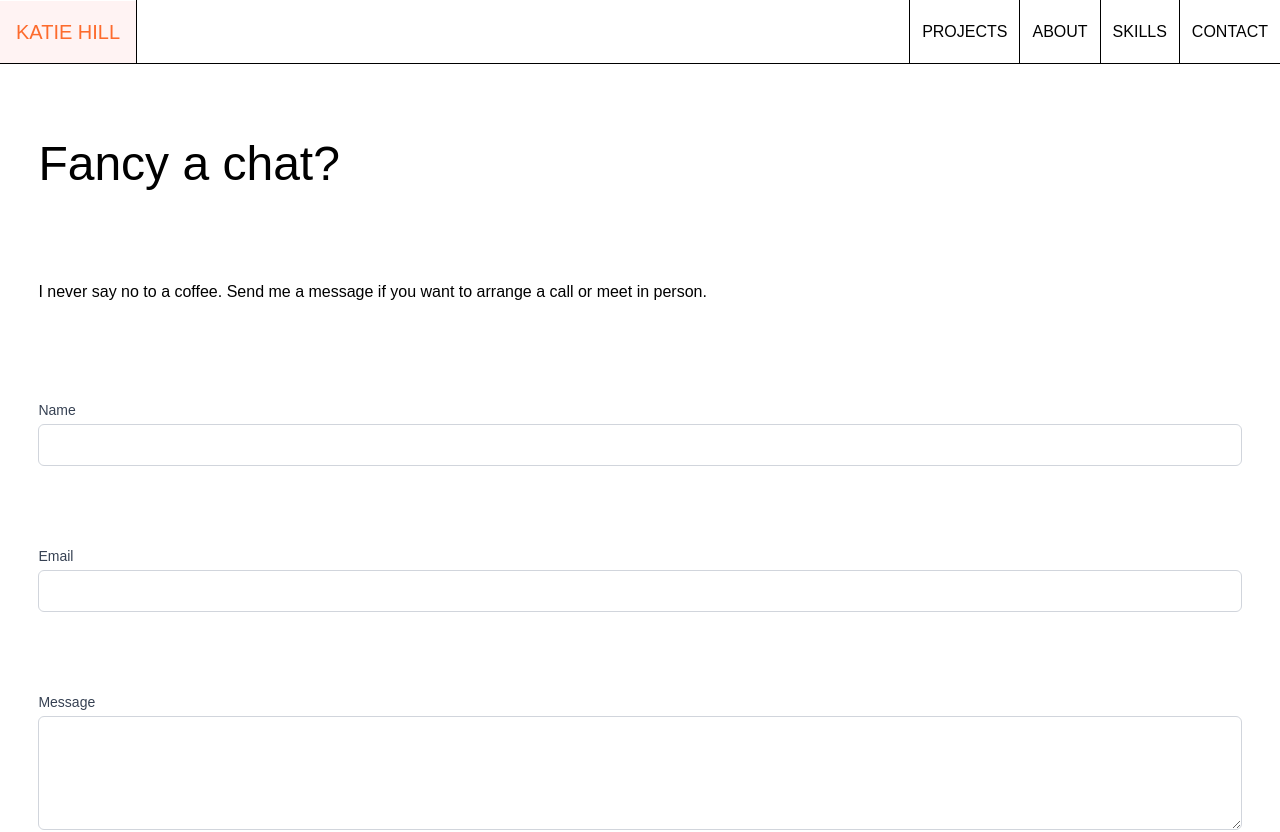
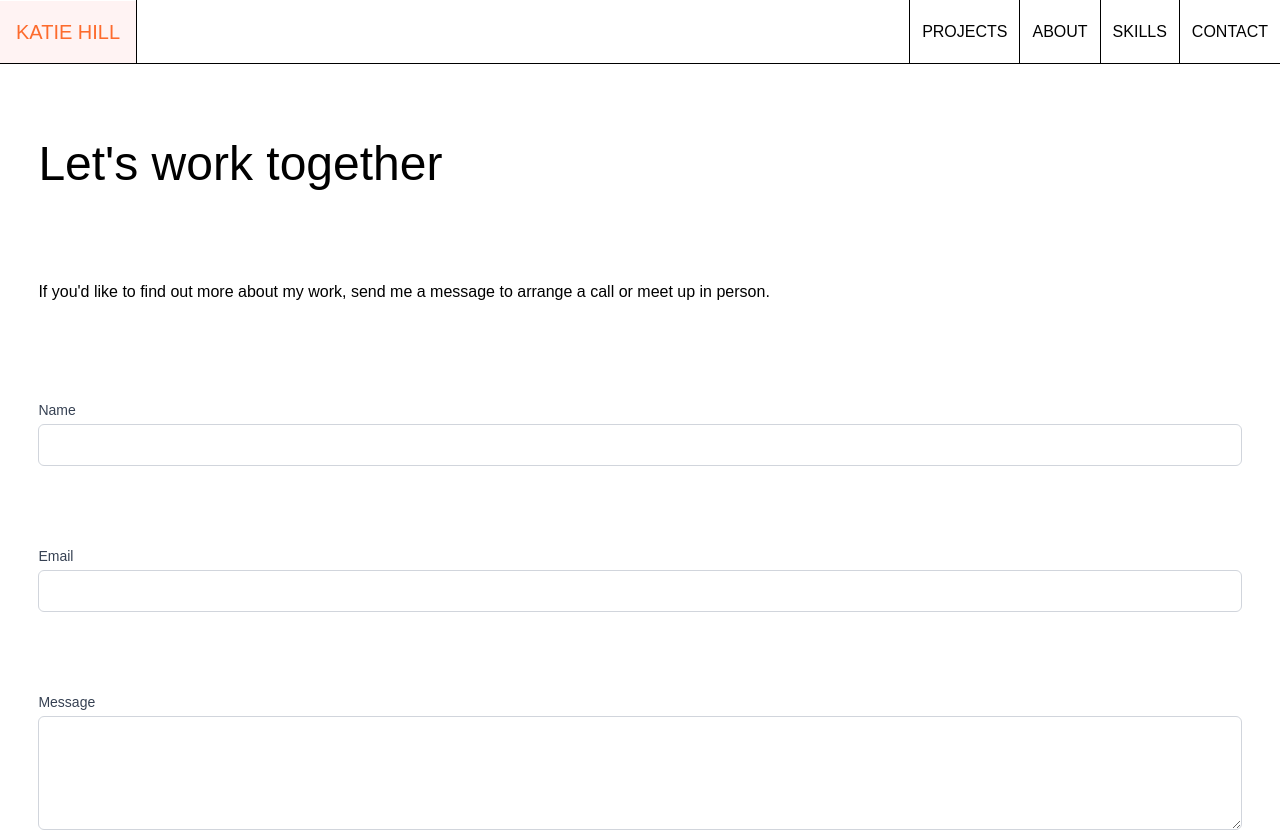
Before and after one commit to KatieHill-Fr-Gr/portfolio-frontend, a React (Vite) app: page /contact in a window 1280 px wide. Shown: the top 832 px of the page. Built offline with nearby package versions, Linux system fonts and the light colour scheme; no server answers; a web font is replaced by a local one.

Commit message:
Contact page updated

```diff
--- a/src/components/Contact/Contact.jsx
+++ b/src/components/Contact/Contact.jsx
@@ -11,8 +11,8 @@ const Contact = () => {
             <section>
                 <div className="container">
                     <div className="page-content">
-                        <h1> Fancy a chat?</h1>
-                        <p>I never say no to a coffee. Send me a message if you want to arrange a call or meet in person.</p>
+                        <h1> Let's work together</h1>
+                        <p>If you'd like to find out more about my work, send me a message to arrange a call or meet up in person.</p>
                         <ContactForm />
                     </div>
                 </div>
--- a/src/components/ContactForm/ContactForm.jsx
+++ b/src/components/ContactForm/ContactForm.jsx
@@ -97,7 +97,7 @@ const ContactForm = () => {
                 className="w-full px-3 py-2 border border-gray-300 rounded-md focus:outline-none focus:ring-2 focus:ring-blue-500 disabled:bg-gray-100"
               />
             </div>
-            <button className="page-button">Send</button>
+            <button className="page-button" onClick={handleSubmit}>Send</button>
 
         </>
     )
```
